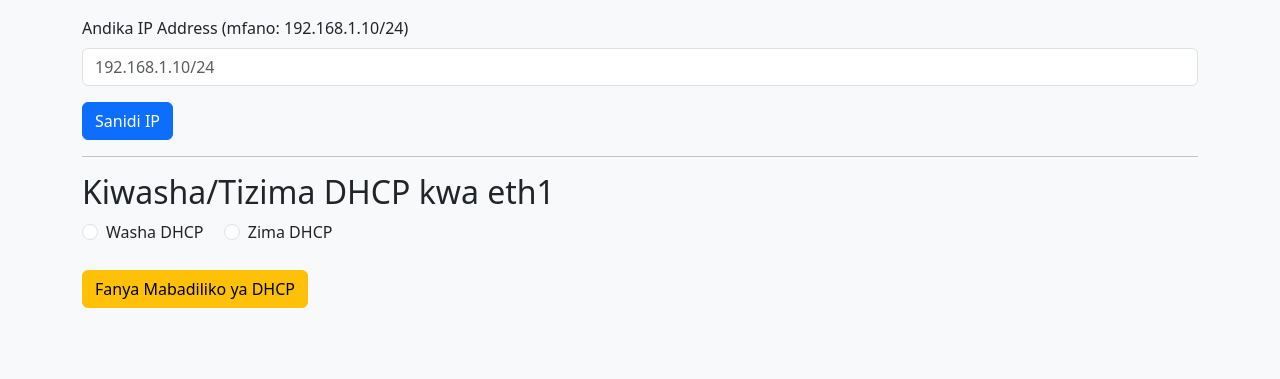
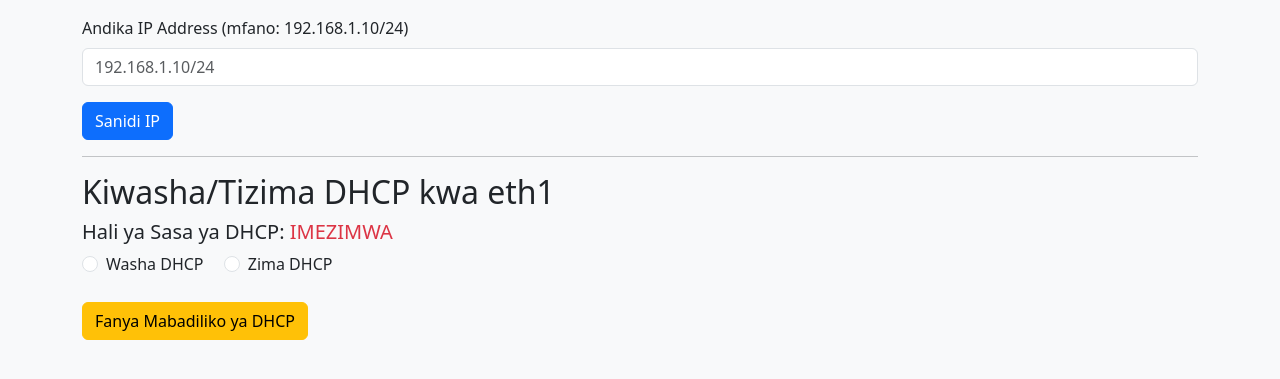
Before and after one commit to nextdev42/vm-control-panel, a Flask app: template app/templates/set_ip.html in a window 1280 px wide. Shown: the part 324-703 px from the top of the page. Run offline with Flask 3, Linux system fonts and the light colour scheme; the template is opened without the code that fills it, so the values that code supplies are empty.

Commit message:
Update set_ip.html

```diff
--- a/app/templates/set_ip.html
+++ b/app/templates/set_ip.html
@@ -31,6 +31,13 @@
 <hr>
 
 <h2>Kiwasha/Tizima DHCP kwa eth1</h2>
+<h5>Hali ya Sasa ya DHCP:
+  {% if dhcp_status %}
+    <span class="text-success">IMEWASHWA</span>
+  {% else %}
+    <span class="text-danger">IMEZIMWA</span>
+  {% endif %}
+</h5>
 
 <form method="POST" action="{{ url_for('main.toggle_dhcp') }}">
   <input type="hidden" name="interface" value="eth1">
```
